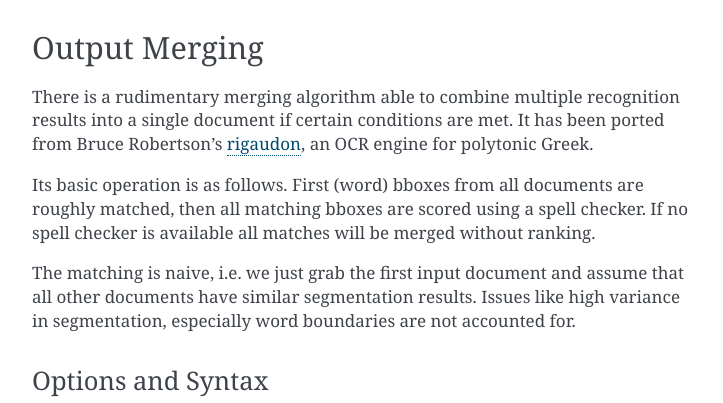
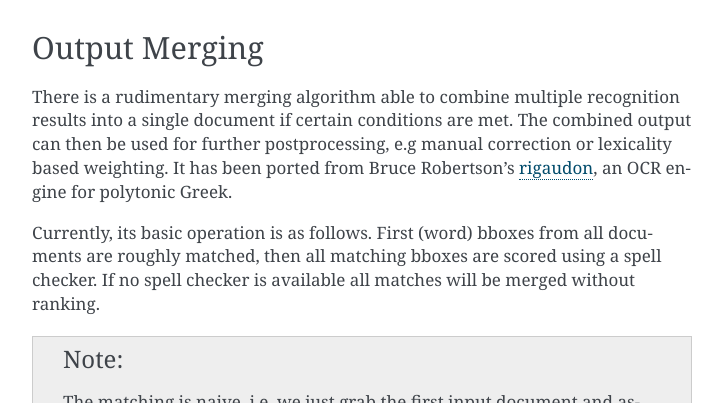
Before and after one commit to OpenPhilology/nidaba, a Sphinx documentation site: the page built from docs/options.rst, in a window 1280 px wide and 900 px high, scrolled down 2202 px, cut to the strip 175-578 px from the top of the window. Shown: the whole strip, without its empty margins (388-1111 px from the left). Built offline with Sphinx 7.4.7, drawn with Linux system fonts in a browser that asks for light colours; the version number could not be read and is left out.

Commit message:
More merging

```diff
--- a/docs/options.rst
+++ b/docs/options.rst
@@ -135,17 +135,23 @@ Output Merging
 ==============
 
 There is a rudimentary merging algorithm able to combine multiple recognition
-results into a single document if certain conditions are met. It has been
-ported from Bruce Robertson's `rigaudon
-<https://github.com/brobertson/rigaudon>`_, an OCR engine for polytonic Greek.
+results into a single document if certain conditions are met. The combined
+output can then be used for further postprocessing, e.g manual correction or
+lexicality based weighting. It has been ported from Bruce Robertson's
+`rigaudon <https://github.com/brobertson/rigaudon>`_, an OCR engine for
+polytonic Greek.
 
-Its basic operation is as follows. First (word) bboxes from all documents are
-roughly matched, then all matching bboxes are scored using a spell checker. If
-no spell checker is available all matches will be merged without ranking.
+Currently, its basic operation is as follows. First (word) bboxes from all
+documents are roughly matched, then all matching bboxes are scored using a
+spell checker. If no spell checker is available all matches will be merged
+without ranking.
 
-The matching is naive, i.e. we just grab the first input document and assume
-that all other documents have similar segmentation results. Issues like high
-variance in segmentation, especially word boundaries are not accounted for.
+.. note::
+
+        The matching is naive, i.e. we just grab the first input document and
+        assume that all other documents have similar segmentation results.
+        Issues like high variance in segmentation, especially word boundaries
+        are not accounted for.
 
 Options and Syntax
 ------------------
```
